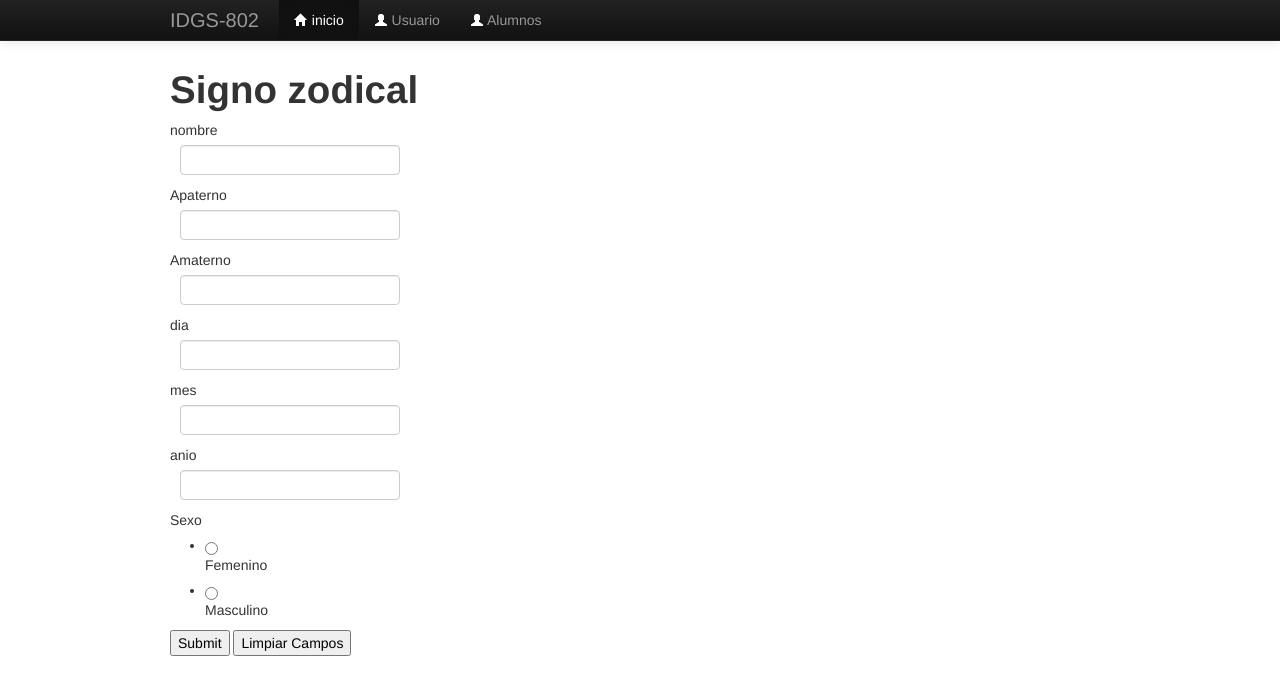
After one commit to IDGS802-21000115/practicas-Parcial1-IDGS802, a Flask app: page /oroscopo in a window 1280 px wide. The commit adds this page. Shown: the top 695 px of the page. Run offline with Flask 3, Linux system fonts and the light colour scheme; some libraries are stand-ins or nearby versions.

Commit message:
DGUM-12/02/2024ExamenZodiaco

```diff
--- a/forms.py
+++ b/forms.py
@@ -1,4 +1,4 @@
-from wtforms import Form
+from wtforms import Form, RadioField
 from wtforms import StringField
 
 
@@ -7,3 +7,10 @@ class UserForm(Form):
     y1 = StringField("y1")
     x2 = StringField("x2")
     y2 = StringField("y2")
+    nombre = StringField("nombre")
+    Apaterno = StringField("Apaterno")
+    Amaterno = StringField("Amaterno")
+    dia = StringField("dia")
+    mes = StringField("mes")
+    anio = StringField("anio")
+    radios = RadioField('Sexo',choices=[("mujer", "Femenino"),("Hombre", "Masculino")])
--- a/main.py
+++ b/main.py
@@ -1,6 +1,7 @@
 from flask import Flask, render_template,request
 from CalcularDistacia import puntos
 import forms
+from oroscopo import CalcularsignoZodiacal
 app = Flask(__name__)
 
 @app.route("/")
@@ -59,6 +60,34 @@ def calculoPuntos():
     r=puntos(x1,x2,y1,y2)
     result=r.puntos()
     return render_template("formulaPuntos.html", form=form, result=result)
+@app.route("/oroscopo",methods=["GET","POST"])
+def oro():
+    form=forms.UserForm(request.form)
+    return render_template("formularioOroscopo.html", form=form)
+
+@app.route("/resultadoOro",methods=["GET","POST"])
+def calculoResistencias():
+    nombre=""
+    Apaterno=""
+    Amaterno=""
+    dia=""
+    mes=""
+    anio=""
+
+    form=forms.UserForm(request.form)
+    if request.method == "POST":
+        nombre = form.nombre.data
+        Apaterno = form.Apaterno.data
+        Amaterno = form.Amaterno.data
+        dia = int(form.dia.data)
+        mes = int(form.mes.data)
+        anio =int(form.anio.data)
+
+    r=CalcularsignoZodiacal(nombre,Apaterno,Amaterno,dia,mes,anio)
+    result=r.signo()
+    result2=result[0]
+    img=result[1]
+    return render_template("formulaOro2.html", form=form, result=result2, img=img)
 
 if __name__ == "__main__":
     app.run(debug=True)
--- /dev/null
+++ b/templates/formularioOroscopo.html
@@ -0,0 +1,25 @@
+{% extends 'index.html' %}
+
+{%block content%}
+{%import "_macros.html" as macros%}
+<h1>Signo zodical</h1>
+
+<form action="/resultadoOro", method="POST", id="miformulario">
+    {{macros.input_Form(form.nombre, class="form-control")}}
+    {{macros.input_Form(form.Apaterno, class="form-control")}}
+    {{macros.input_Form(form.Amaterno, class="form-control")}}
+    {{macros.input_Form(form.dia, class="form-control")}}
+    {{macros.input_Form(form.mes, class="form-control")}}
+    {{macros.input_Form(form.anio, class="form-control")}}
+    {{macros.input_Form(form.radios, class="form-control")}}
+    <input type="submit" name="btn1">
+
+    <button type="button" onclick="limpiarCampos()">Limpiar Campos</button>
+</form>
+
+<script>
+    function limpiarCampos() {
+        document.getElementById("miformulario").reset();
+    }
+</script>
+{%endblock%}
```
Also changed, not shown: oroscopo.py (added, +75 -0 lines), templates/formulaOro2.html (added, +16 -0 lines), static/bootstrap/img/caballo.PNG (added), static/bootstrap/img/cabra.PNG (added), static/bootstrap/img/chango.PNG (added), static/bootstrap/img/conejo.PNG (added), static/bootstrap/img/dragon.PNG (added), static/bootstrap/img/gallo.PNG (added), static/bootstrap/img/perco.PNG (added), static/bootstrap/img/perro.PNG (added), static/bootstrap/img/raton.PNG (added), static/bootstrap/img/serpiente.PNG (added), static/bootstrap/img/tigre.PNG (added), static/bootstrap/img/toro.PNG (added), 2 more files.
